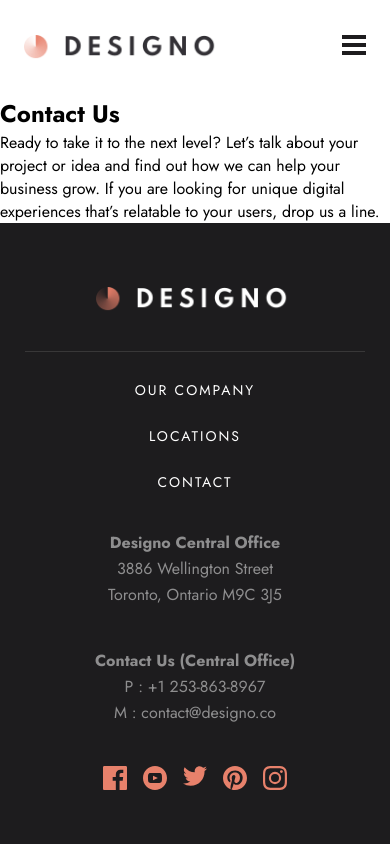
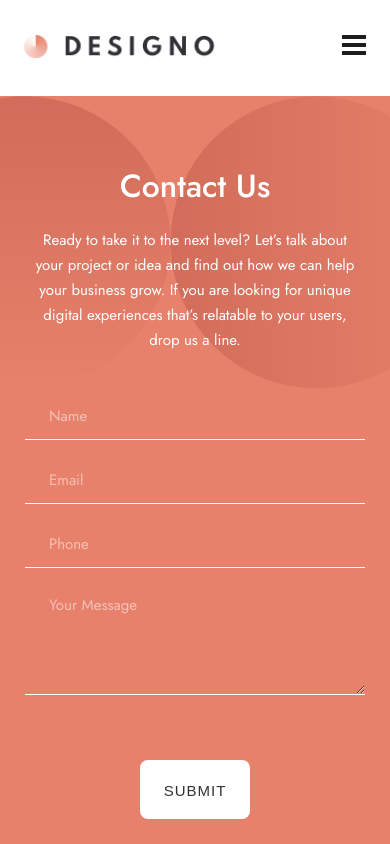
Before and after one commit to dbslapitan/designo, a Next.js app: page /contact in a window 390 px wide. Shown: the top 844 px of the page. Built offline with nearby package versions, Linux system fonts and the light colour scheme.

Commit message:
finish design of contact form on mobile

```diff
--- a/src/app/contact/page.module.scss
+++ b/src/app/contact/page.module.scss
@@ -1,2 +1,25 @@
 @use "../../styles/mixins" as *;
 @use "../../styles/variables" as *;
+
+.contact{
+    padding-bottom: 7.5rem;
+}
+
+.header{
+    padding: 4.5rem 0;
+    background-color: $peach;
+    color: $white;
+    text-align: center;
+    background-image: url("../../../public/contact/mobile/bg-pattern-hero-contact-mobile.svg");
+    background-position: 25% top;
+
+    &__title{
+        @include heading-2;
+    }
+
+    &__description{
+        @include body-1;
+        max-width: 20.4375rem;
+        margin: 1.5rem auto 0;
+    }
+}
--- a/src/app/contact/page.tsx
+++ b/src/app/contact/page.tsx
@@ -1,3 +1,4 @@
+import DetailsFrom from "@/ui/details-form/details-form";
 import styles from "./page.module.scss";
 
 export default function Contact(){
@@ -5,8 +6,9 @@ export default function Contact(){
     return(
         <main className={`${styles["contact"]}`}>
             <section className={`${styles["header"]}`}>
-                <h1>Contact Us</h1>
-                <p>{`Ready to take it to the next level? Let’s talk about your project or idea and find out how we can help your business grow. If you are looking for unique digital experiences that’s relatable to your users, drop us a line.`}</p>
+                <h1 className={`${styles["header__title"]}`}>Contact Us</h1>
+                <p className={`${styles["header__description"]}`}>{`Ready to take it to the next level? Let’s talk about your project or idea and find out how we can help your business grow. If you are looking for unique digital experiences that’s relatable to your users, drop us a line.`}</p>
+                <DetailsFrom />
             </section>
         </main>
     );
--- a/src/app/globals.scss
+++ b/src/app/globals.scss
@@ -57,3 +57,46 @@ ul{
 address{
     font-style: normal;
 }
+
+.field{
+    position: relative;
+    padding-top: 2px;
+
+    &__label{
+        @include body-1;
+        position: absolute;
+        bottom: 0.75rem;
+        left: 1.5rem;
+        opacity: 0.5;
+
+        &--hide{
+            visibility: hidden;
+        }
+
+        &--textarea{
+            top: 0;
+        }
+    }
+
+    &__input{
+        @include body-1;
+        background-color: inherit;
+        border: none;
+        width: 100%;
+        border-bottom: 1px solid $white;
+        caret-color: $white;
+        padding: 0 0 0.75rem 1.5rem;
+        color: $white;
+        position: relative;
+        top: -1px;
+
+        &:focus{
+            outline:none;
+            border-bottom: 2px solid $white;
+        }
+
+        &--textarea{
+            min-height: 6.3125rem;
+        }
+    }
+}
--- /dev/null
+++ b/src/ui/details-form/details-form.module.scss
@@ -0,0 +1,17 @@
+@use "../../styles/mixins" as *;
+@use "../../styles/variables" as *;
+
+.detail{
+    background-color:inherit;
+    margin: 3rem auto 0;
+    width: 87.2%;
+
+    &__submit{
+        @include body-1;
+        margin-top: 3.625rem;
+    }
+
+    &__field{
+        margin-top: 1.5rem;
+    }
+}
--- /dev/null
+++ b/src/ui/details-form/details-form.tsx
@@ -0,0 +1,54 @@
+"use client";
+
+import { FocusEvent, FormEvent, MutableRefObject, useRef } from "react";
+import styles from "./details-form.module.scss";
+
+export default function DetailsFrom(){
+
+    const nameRef = useRef(null);
+    const emailRef = useRef(null);
+    const phoneRef = useRef(null);
+    const messageRef = useRef(null);
+
+    const focusHandler = (event: FocusEvent, ref: MutableRefObject<HTMLLabelElement | null>) => {
+        if(!(ref.current as HTMLLabelElement).classList.contains("field__label--hide")){
+            (ref.current as HTMLLabelElement).classList.add("field__label--hide");
+        }
+    }
+
+    const focusOutHandler = (event: FocusEvent, ref: MutableRefObject<HTMLLabelElement | null>) => {
+        const value = (event.target as HTMLInputElement).value.trim();
+        if(!value){
+            if((ref.current as HTMLLabelElement).classList.contains("field__label--hide")){
+                (ref.current as HTMLLabelElement).classList.remove("field__label--hide");
+            }
+            (event.target as HTMLInputElement).value = "";
+        }
+    }
+
+    const submitHandler = (event: FormEvent) => {
+        event.preventDefault();
+    }
+
+    return(
+        <form className={`${styles["detail"]}`} onSubmit={submitHandler}>
+            <div className={`field ${styles["detail__field"]}`}>
+                <label htmlFor="name" className={`field__label`} ref={nameRef}>Name</label>
+                <input type="text" name="name" id="name" className={`field__input`} onFocus={(e) => focusHandler(e, nameRef)} onBlur={(e) => focusOutHandler(e, nameRef)}/>
+            </div>
+            <div className={`field ${styles["detail__field"]}`}>
+                <label htmlFor="email" className={`field__label`} ref={emailRef}>Email</label>
+                <input type="text" name="email" id="email" className={`field__input`} onFocus={(e) => focusHandler(e, emailRef)} onBlur={(e) => focusOutHandler(e, emailRef)}/>
+            </div>
+            <div className={`field ${styles["detail__field"]}`}>
+                <label htmlFor="phone" className={`field__label`} ref={phoneRef}>Phone</label>
+                <input type="text" name="phone" id="phone" className={`field__input`} onFocus={(e) => focusHandler(e, phoneRef)} onBlur={(e) => focusOutHandler(e, phoneRef)}/>
+            </div>
+            <div className={`field ${styles["detail__field"]}`}>
+                <label htmlFor="message" className={`field__label field__label--textarea`} ref={messageRef}>Your Message</label>
+                <textarea name="message" id="message" className={`field__input field__input--textarea`} onFocus={(e) => focusHandler(e, messageRef)} onBlur={(e) => focusOutHandler(e, messageRef)}></textarea>
+            </div>
+            <button className={`btn btn__dark ${styles["detail__submit"]}`}>SUBMIT</button>
+        </form>
+    );
+}
```
